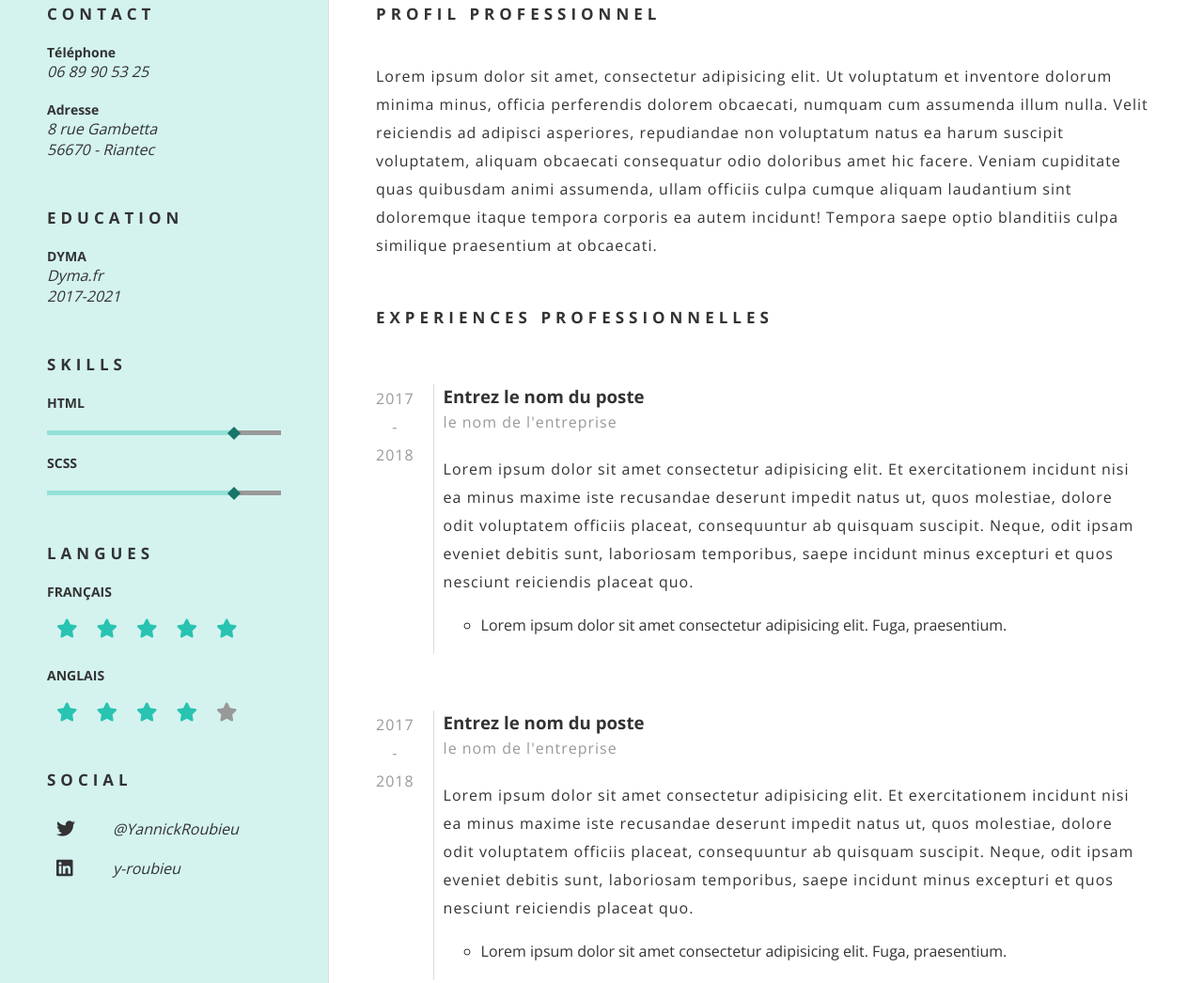
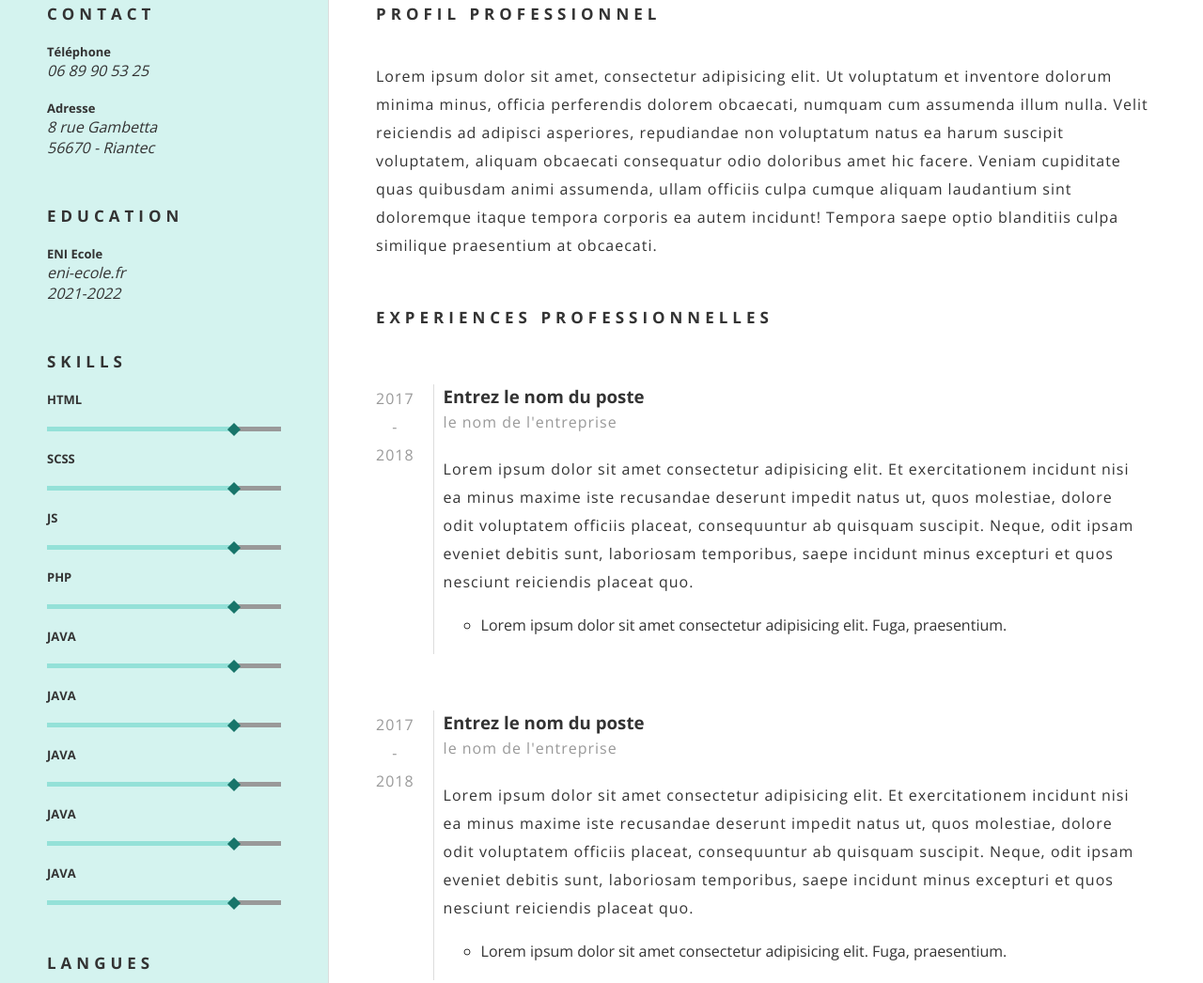
Before and after one commit to yroub/cv, a website: page index.html in a window 1280 px wide. Shown: the part 422-1468 px from the top of the page at 94% size. Drawn offline with nearby package versions, Linux system fonts and the light colour scheme.

```diff
--- a/index.html
+++ b/index.html
@@ -14,12 +14,12 @@
     ></script>
     <link rel="stylesheet" href="/css/variable.css" />
     <link rel="stylesheet" href="/css/style.css" />
-    <title>Projet CV</title>
+    <title>Yannick ROUBIEU</title>
   </head>
   <body>
     <div class="grid-container">
       <header>
-        <h1><span>Y</span>annick  <span>R</span>OUBIEU</h1>
+        <h1><span>Y</span>annick  ROUBIEU</h1>
         <p>Concepteur Développeur d'Applications</p>
       </header>
       <section class="picture">
@@ -37,8 +37,8 @@
 
         <div class="block">
           <h2 class="title-small">EDUCATION</h2>
-          <h3>DYMA</h3>
-          <p>Dyma.fr<br />2017-2021</p>
+          <h3>ENI Ecole</h3>
+          <p><a href="https://www.eni-ecole.fr/formations/developpement/niveau-6-bac4-concepteur-developpeur-dapplications/">eni-ecole.fr</a><br />2021-2022</p>
         </div>
         <div class="block">
           <h2 class="title-small">SKILLS</h2>
@@ -48,6 +48,41 @@
             <div class="bar-skill-dot"></div>
           </div>
           <h3>SCSS</h3>
+          <div class="bar-skill">
+            <div class="bar-skill-progress"></div>
+            <div class="bar-skill-dot"></div>
+          </div>
+          <h3>JS</h3>
+          <div class="bar-skill">
+            <div class="bar-skill-progress"></div>
+            <div class="bar-skill-dot"></div>
+          </div>
+          <h3>PHP</h3>
+          <div class="bar-skill">
+            <div class="bar-skill-progress"></div>
+            <div class="bar-skill-dot"></div>
+          </div>
+          <h3>JAVA</h3>
+          <div class="bar-skill">
+            <div class="bar-skill-progress"></div>
+            <div class="bar-skill-dot"></div>
+          </div>
+          <h3>JAVA</h3>
+          <div class="bar-skill">
+            <div class="bar-skill-progress"></div>
+            <div class="bar-skill-dot"></div>
+          </div>
+          <h3>JAVA</h3>
+          <div class="bar-skill">
+            <div class="bar-skill-progress"></div>
+            <div class="bar-skill-dot"></div>
+          </div>
+          <h3>JAVA</h3>
+          <div class="bar-skill">
+            <div class="bar-skill-progress"></div>
+            <div class="bar-skill-dot"></div>
+          </div>
+          <h3>JAVA</h3>
           <div class="bar-skill">
             <div class="bar-skill-progress"></div>
             <div class="bar-skill-dot"></div>
--- a/package.json
+++ b/package.json
@@ -6,6 +6,7 @@
   "scripts": {
     "sass": "sass -w scss:css"
   },
+  "keywords": [],
   "author": "",
   "license": "ISC",
   "dependencies": {
--- a/scss/style.scss
+++ b/scss/style.scss
@@ -74,7 +74,7 @@
     margin-bottom: 5rem;
     h3 {
       margin-bottom: 0;
-      font-size: 1.4rem;
+      font-size: 1.3rem;
     }
     p {
       margin: 0 0 2rem 0;
@@ -202,7 +202,8 @@
   form {
     display: flex;
     align-items: center;
-    .prefix, .postfix {
+    .prefix,
+    .postfix {
       background: linear-gradient(to right, var(--dark), var(--light));
       padding: 1rem 2rem;
       color: white;
```
Also changed, not shown: css/style.css, img/html.jpeg (added), img/scss.jpeg (added), 2 other files.
